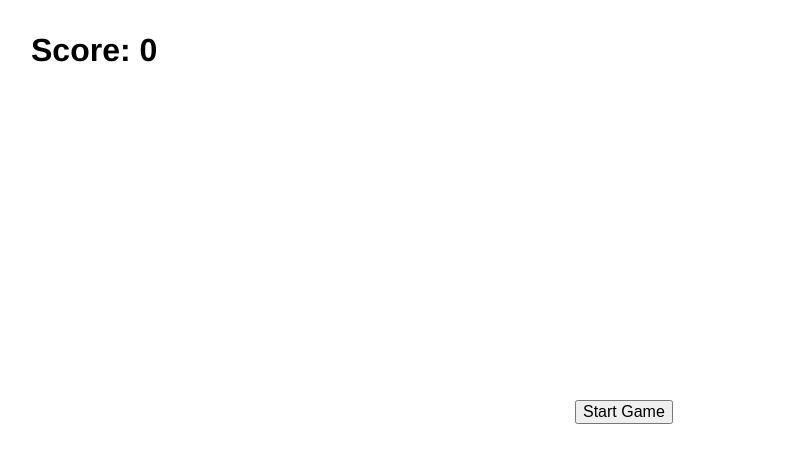
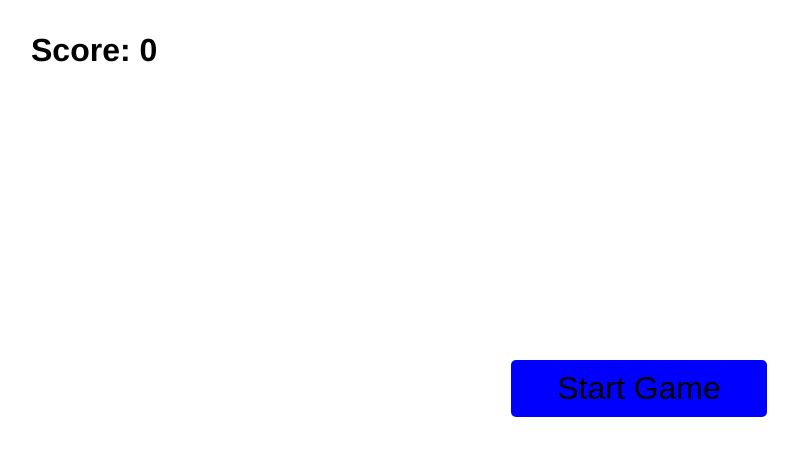
Before and after one commit to angelarrr/flappy-bird, a website: page site/index.html in a window 1280 px wide. Shown: the whole page, without its empty margins (1-799 px from the left). Drawn offline with Linux system fonts and the light colour scheme.

Commit message:
style start game button

```diff
--- a/site/css/main.css
+++ b/site/css/main.css
@@ -446,8 +446,9 @@ div#overlay {
 
 div#game-start {
 	z-index: 2;
-	top: 50%;
-	left: 45%;
+	top: 45%;
+	left: 30%;
+	width: 40%;
 	position: absolute;
 }
 
@@ -455,3 +456,20 @@ h1 {
 	font-family: 'Helvetica Neue', Helvetica, Arial, sans-serif;
 	margin: 1em;
 }
+
+#start {
+	width: 50%;
+	left: 25%;
+	text-shadow: none;
+	border: none;
+	background-color: blue;
+	font-size: 2em;
+	padding: 10px;
+	border-radius: 5px;
+	margin-left: 25%;
+}
+
+#start:hover {
+	cursor: pointer;
+	background-color: white;
+}
--- a/site/js/entities/bird.js
+++ b/site/js/entities/bird.js
@@ -22,7 +22,6 @@ Bird.prototype.onCollision = function(entity) {
 	this.components.physics.position.y = 0.5;
 	this.components.physics.position.x = 0;
 	this.components.physics.velocity.y = 0;
-	// console.log("Bird collided with entity:", entity);
 };
 
 exports.Bird = Bird;
```
Also changed, not shown: build/js/app.js.
